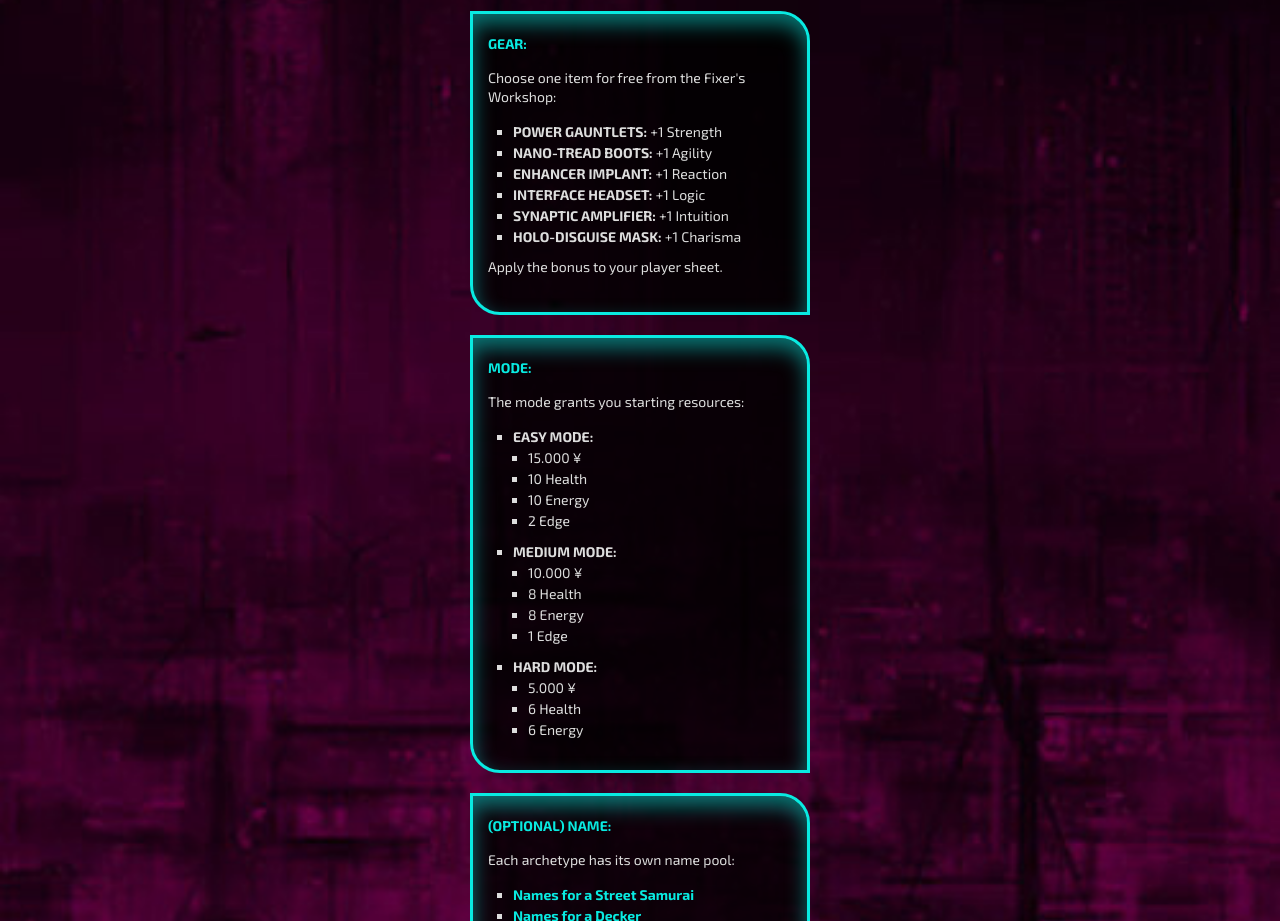
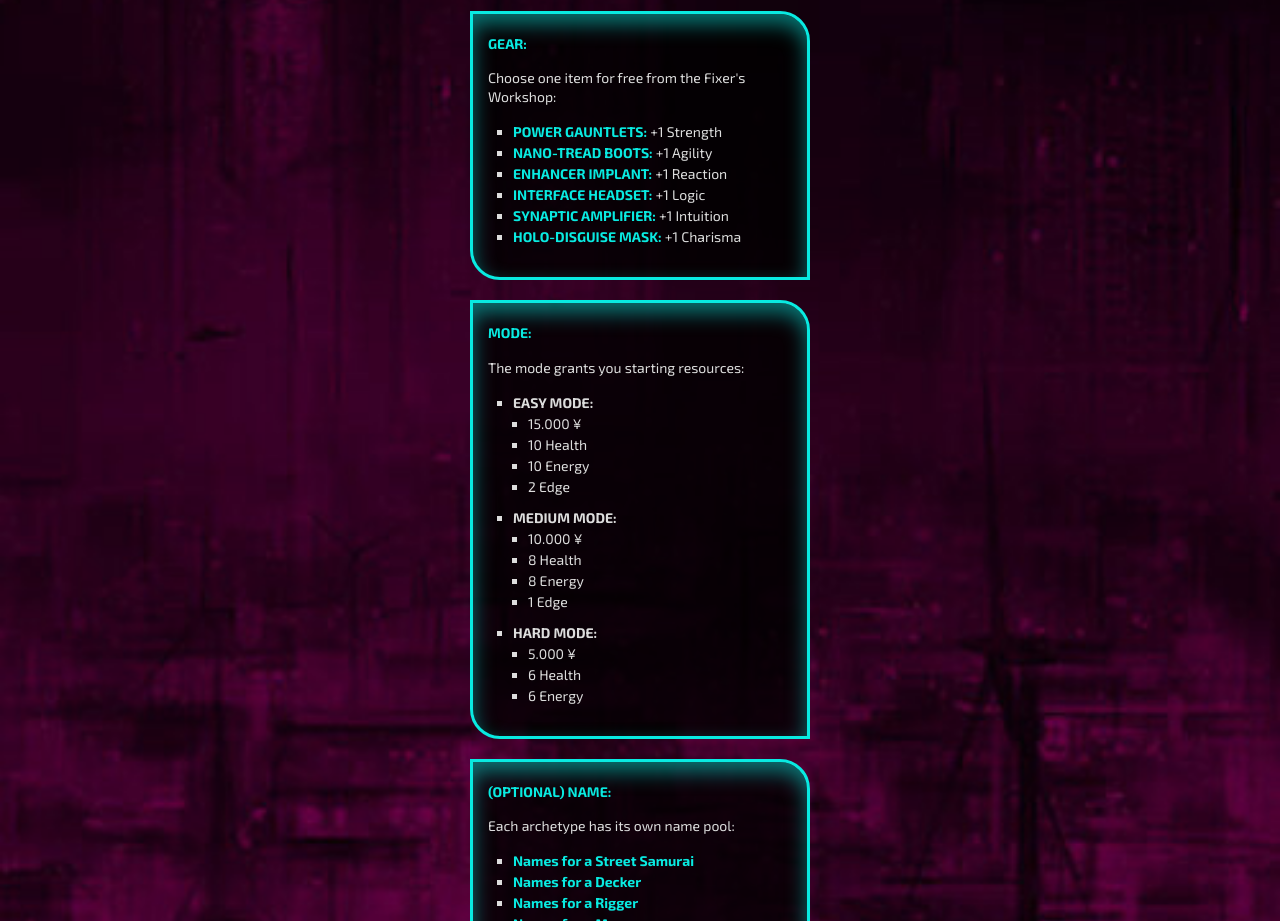
Before and after one commit to BroBuddy/shadowrun-neonhollow, a React (Vite) app: page /character in a window 1280 px wide. Shown: the part 1000-1921 px from the top of the page. Built offline with nearby package versions, Linux system fonts and the light colour scheme; no server answers.

Commit message:
added store funcs

```diff
--- a/src/feature/archetype/pages/ArchetypeDetail.tsx
+++ b/src/feature/archetype/pages/ArchetypeDetail.tsx
@@ -1,4 +1,4 @@
-import { useMemo } from 'react'
+import { useMemo, useState } from 'react'
 import { useParams } from 'react-router-dom'
 import { getArchetypeByTag, isValidArchetype } from '../archtypeData'
 import Headline from '@/components/Headline'
@@ -12,6 +12,7 @@ function ArchetypeDetail() {
     const modifyAttributes = useAttributeStore(
         (state) => state.modifyAttributes
     )
+    const [isApplied, setIsApplied] = useState<boolean>(false)
     const data = useMemo(() => {
         return getArchetypeByTag(tag as string) as Archetype
     }, [tag])
@@ -28,7 +29,10 @@ function ArchetypeDetail() {
     }
 
     const handleModifyAttributes = () => {
-        modifyAttributes(data.attributes)
+        if (!isApplied) {
+            modifyAttributes(data.attributes)
+            setIsApplied(true)
+        }
     }
 
     return (
@@ -51,10 +55,12 @@ function ArchetypeDetail() {
                 <p>
                     &#8594;{' '}
                     <span
-                        className="cursor-pointer highlight"
+                        className={`cursor-pointer highlight ${
+                            isApplied ? 'text-gray-500 cursor-not-allowed' : ''
+                        }`}
                         onClick={handleModifyAttributes}
                     >
-                        Apply Attributes
+                        {isApplied ? 'Applied' : 'Apply Attributes'}
                     </span>
                 </p>
             </Card>
--- a/src/feature/background/pages/BackgroundDetail.tsx
+++ b/src/feature/background/pages/BackgroundDetail.tsx
@@ -1,6 +1,6 @@
 import Card from '@/components/Card'
 import Headline from '@/components/Headline'
-import { useMemo } from 'react'
+import { useMemo, useState } from 'react'
 import { useParams } from 'react-router-dom'
 import { getBackgroundById, isValidBackground } from '../backgroundData'
 import FadeIn from '@/components/FadeIn'
@@ -12,6 +12,7 @@ function BackgroundDetail() {
     const modifyAttributes = useAttributeStore(
         (state) => state.modifyAttributes
     )
+    const [isApplied, setIsApplied] = useState<boolean>(false)
     const data = useMemo(() => getBackgroundById(id as string), [id])
 
     if (!data || !isValidBackground(id as string)) {
@@ -26,7 +27,10 @@ function BackgroundDetail() {
     }
 
     const handleModifyAttributes = () => {
-        modifyAttributes(data.attributes)
+        if (!isApplied) {
+            modifyAttributes(data.attributes)
+            setIsApplied(true)
+        }
     }
 
     return (
@@ -52,10 +56,14 @@ function BackgroundDetail() {
                     <p>
                         &#8594;{' '}
                         <span
-                            className="cursor-pointer highlight"
+                            className={`cursor-pointer highlight ${
+                                isApplied
+                                    ? 'text-gray-500 cursor-not-allowed'
+                                    : ''
+                            }`}
                             onClick={handleModifyAttributes}
                         >
-                            Apply Attributes
+                            {isApplied ? 'Applied' : 'Apply Attributes'}
                         </span>
                     </p>
                 </FadeIn>
--- a/src/feature/character/CharacterType.tsx
+++ b/src/feature/character/CharacterType.tsx
@@ -1,6 +1,8 @@
+import { Attributes } from '../metatype/MetatypeType'
+
 type Equipment = {
     name: string
-    bonus: string
+    attributes: Attributes
 }
 
 type Mode = {
--- a/src/feature/character/characterData.ts
+++ b/src/feature/character/characterData.ts
@@ -1,12 +1,30 @@
 import { Equipment, Mode } from './CharacterType'
 
 const characterEquipments: readonly Equipment[] = [
-    { name: 'Power Gauntlets', bonus: '+1 Strength' },
-    { name: 'Nano-Tread Boots', bonus: '+1 Agility' },
-    { name: 'Enhancer Implant', bonus: '+1 Reaction' },
-    { name: 'Interface Headset', bonus: '+1 Logic' },
-    { name: 'Synaptic Amplifier', bonus: '+1 Intuition' },
-    { name: 'Holo-Disguise Mask', bonus: '+1 Charisma' },
+    {
+        name: 'Power Gauntlets',
+        attributes: { Strength: 1 },
+    },
+    {
+        name: 'Nano-Tread Boots',
+        attributes: { Agility: 1 },
+    },
+    {
+        name: 'Enhancer Implant',
+        attributes: { Reaction: 1 },
+    },
+    {
+        name: 'Interface Headset',
+        attributes: { Logic: 1 },
+    },
+    {
+        name: 'Synaptic Amplifier',
+        attributes: { Intuition: 1 },
+    },
+    {
+        name: 'Holo-Disguise Mask',
+        attributes: { Charisma: 1 },
+    },
 ]
 
 const characterModes: readonly Mode[] = [
--- a/src/feature/character/components/GearView.tsx
+++ b/src/feature/character/components/GearView.tsx
@@ -1,11 +1,25 @@
-import { useMemo } from 'react'
+import { useMemo, useState } from 'react'
 import { getCharacterEquipments } from '../characterData'
 import { Equipment } from '../CharacterType'
 import Card from '@/components/Card'
 import FadeIn from '@/components/FadeIn'
+import useAttributeStore from '@/store/attributeStore'
+import { Attributes } from '@/feature/metatype/MetatypeType'
+import { formatValue } from '@/lib/helper'
 
 function GearView() {
     const equipments = useMemo(() => getCharacterEquipments(), [])
+    const [equipmentClicked, setEquipmentClicked] = useState<boolean>(false)
+    const modifyAttributes = useAttributeStore(
+        (state) => state.modifyAttributes
+    )
+
+    const handleModifyAttributes = (attributes: Attributes) => {
+        if (!equipmentClicked) {
+            modifyAttributes(attributes)
+            setEquipmentClicked(true)
+        }
+    }
 
     return (
         <Card>
@@ -18,15 +32,31 @@ function GearView() {
                     {equipments.length > 0 ? (
                         equipments.map((item: Equipment, index: number) => (
                             <li key={index}>
-                                <strong>{item.name}:</strong> {item.bonus}
+                                <strong
+                                    className={`highlight cursor-pointer ${
+                                        equipmentClicked
+                                            ? 'text-gray-500 cursor-not-allowed'
+                                            : ''
+                                    }`}
+                                    onClick={() =>
+                                        handleModifyAttributes(item.attributes)
+                                    }
+                                >
+                                    {item.name}:
+                                </strong>{' '}
+                                {Object.entries(item.attributes).map(
+                                    ([attribute, value]) => (
+                                        <span key={attribute}>
+                                            {formatValue(value)} {attribute}
+                                        </span>
+                                    )
+                                )}
                             </li>
                         ))
                     ) : (
                         <li>No equipment available.</li>
                     )}
                 </ul>
-
-                <p>Apply the bonus to your player sheet.</p>
             </FadeIn>
         </Card>
     )
```
